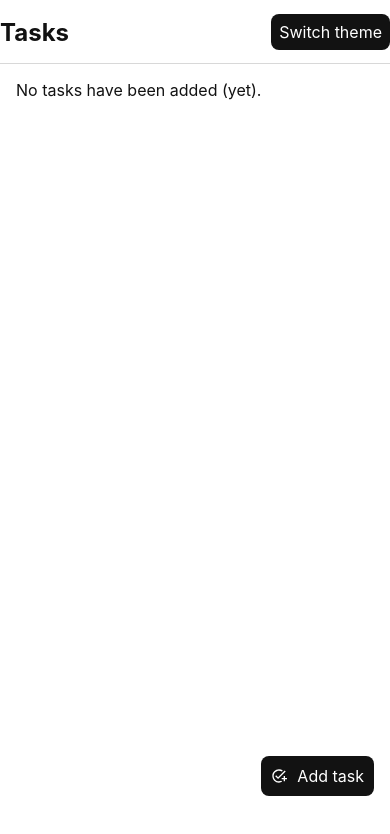
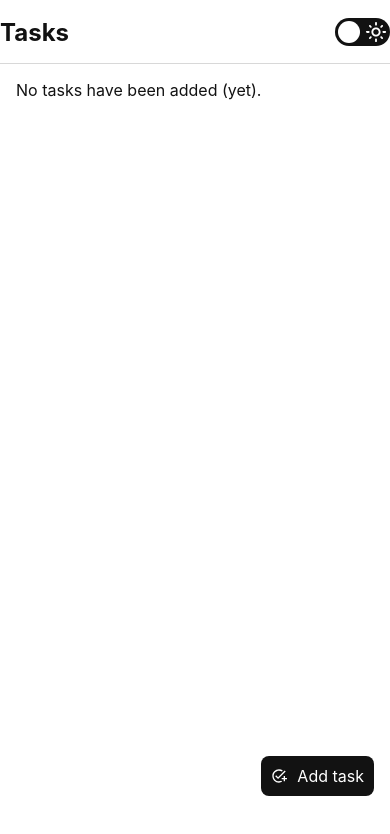
Before and after one commit to esfxra/TasksRN, a React Native app: screen /Home in a window 390 px wide. Shown: the top 834 px of the page. Built offline with nearby package versions, Linux system fonts and the light colour scheme.

Commit message:
Implement theme toggle component

```diff
--- a/src/Theme.provider.tsx
+++ b/src/Theme.provider.tsx
@@ -9,6 +9,7 @@ interface ThemeProviderProps {
 
 const initialContext = {
   theme: lightTheme,
+  themeName: 'light',
   toggleTheme: () => {},
 };
 
@@ -30,6 +31,7 @@ export default function ThemeProvider({children}: ThemeProviderProps) {
     <ThemeContext.Provider
       value={{
         theme: themes[theme],
+        themeName: theme,
         toggleTheme: () =>
           setTheme(state => (state === 'light' ? 'dark' : 'light')),
       }}>
--- a/src/components/HeaderRight.tsx
+++ b/src/components/HeaderRight.tsx
@@ -1,10 +1,7 @@
 import React from 'react';
 
-import {useThemeContext} from '../Theme.provider';
-import Button from './base/Button';
+import ThemeToggle from './ThemeToggle';
 
 export default function HeaderRight() {
-  const {toggleTheme} = useThemeContext();
-
-  return <Button label="Switch theme" padding="xs" onPress={toggleTheme} />;
+  return <ThemeToggle />;
 }
--- /dev/null
+++ b/src/components/ThemeToggle.tsx
@@ -0,0 +1,48 @@
+import React from 'react';
+import {Pressable, View} from 'react-native';
+
+import {useThemeContext} from '../Theme.provider';
+import {LightModeIcon, DarkModeIcon} from './Icons';
+
+export default function ThemeToggle() {
+  const {theme, themeName, toggleTheme} = useThemeContext();
+
+  // A small adjustment to the theme 'l' dimension
+  const adjustedDimension = theme.spacing.l - 2;
+
+  return (
+    <Pressable onPress={toggleTheme}>
+      <View
+        style={{
+          flexDirection: 'row',
+          alignItems: 'center',
+          padding: 3,
+          borderRadius: 20,
+          backgroundColor: theme.colors.foreground,
+        }}>
+        {themeName === 'dark' && (
+          <DarkModeIcon
+            color={theme.colors.background}
+            size={adjustedDimension}
+          />
+        )}
+        <View
+          style={{
+            width: adjustedDimension,
+            height: adjustedDimension,
+            marginLeft: themeName === 'dark' ? theme.spacing.xxs : 0,
+            marginRight: themeName === 'light' ? theme.spacing.xxs : 0,
+            borderRadius: 999,
+            backgroundColor: theme.colors.background,
+          }}
+        />
+        {themeName === 'light' && (
+          <LightModeIcon
+            color={theme.colors.background}
+            size={adjustedDimension}
+          />
+        )}
+      </View>
+    </Pressable>
+  );
+}
```
